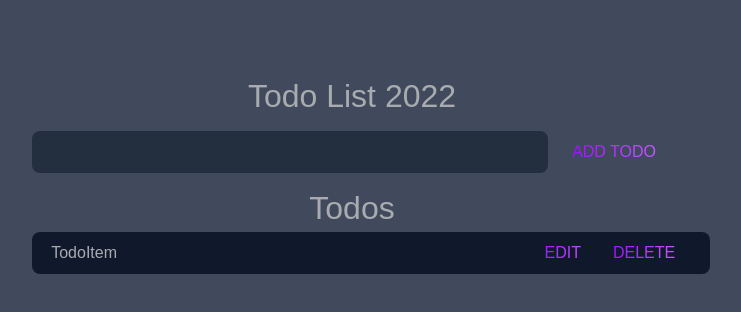
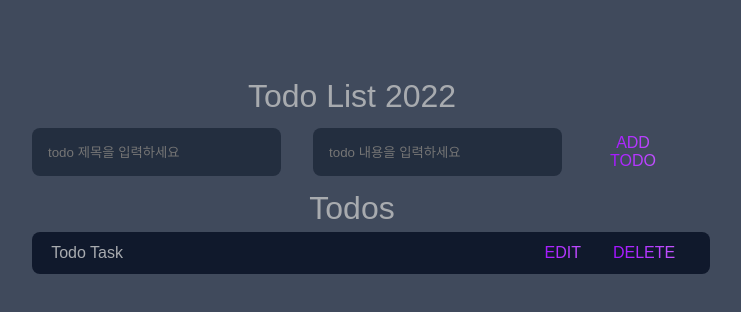
Before and after one commit to starkoora/wanted-pre-onboarding-challenge-fe-1-api, a React (Create React App) app in the folder front/: page / in a window 1280 px wide. Shown: the top 312 px of the page, without its empty margins (288-1029 px from the left). Built offline with nearby package versions, Linux system fonts and the light colour scheme; sample sign-in values are in the browser's storage.

Commit message:
[REFACTOR] Home 컴포넌트 레이아웃 typescript로 migration

```diff
--- a/front/src/components/atoms/Button.tsx
+++ b/front/src/components/atoms/Button.tsx
@@ -3,10 +3,12 @@ import styled from "styled-components";
 
 type ButtonProps = {
   name: string;
+  onClick: () => void;
 };
 
 const Button = (props: ButtonProps) => {
-  return <Btn>{props.name}</Btn>;
+  console.log(props.onClick);
+  return <Btn onClick={props.onClick}>{props.name}</Btn>;
 };
 
 export default Button;
@@ -17,6 +19,7 @@ const Btn = styled.button`
   border-style: none;
   background-color: #404a5c;
   background-image: linear-gradient(to right, #9900ff 0%, #cc66ff 100%);
+  background-clip: text;
   -webkit-background-clip: text;
   -webkit-text-fill-color: transparent;
 `;
--- /dev/null
+++ b/front/src/components/atoms/Input.tsx
@@ -0,0 +1,22 @@
+import React from "react";
+import styled from "styled-components";
+
+type InputProps = {
+  placeholder: string;
+};
+
+const Input = (props: InputProps) => {
+  return <InputSection placeholder={props.placeholder} />;
+};
+
+export default Input;
+
+const InputSection = styled.input`
+  width: 80%;
+  height: 3rem;
+  padding: 0 1rem;
+  margin-right: 2rem;
+  border-radius: 0.5rem;
+  border-style: none;
+  background-color: #232e3f;
+`;
--- a/front/src/components/modules/TodoInput.tsx
+++ b/front/src/components/modules/TodoInput.tsx
@@ -1,12 +1,14 @@
 import React from "react";
 import styled from "styled-components";
 import Button from "components/atoms/Button";
+import Input from "components/atoms/Input";
 
-const TodoInput = () => {
+const TodoInput = (props: any) => {
   return (
     <TodoInputWrapper>
-      <Input />
-      <Button name="ADD TODO" />
+      <Input placeholder="todo 제목을 입력하세요" />
+      <Input placeholder="todo 내용을 입력하세요" />
+      <Button onClick={props.callback} name="ADD TODO" />
     </TodoInputWrapper>
   );
 };
@@ -20,10 +22,3 @@ const TodoInputWrapper = styled.div`
   justify-content: space-between;
   align-items: center;
 `;
-const Input = styled.input`
-  width: 80%;
-  height: 3em;
-  border-radius: 0.5rem;
-  border-style: none;
-  background-color: #232e3f;
-`;
--- a/front/src/components/modules/TodoItem.tsx
+++ b/front/src/components/modules/TodoItem.tsx
@@ -2,13 +2,16 @@ import React from "react";
 import styled from "styled-components";
 import Button from "components/atoms/Button";
 
-const TodoItem = () => {
+type TodoType = {
+  value: string;
+};
+const TodoItem = (props: TodoType) => {
   return (
     <Wrapper>
-      TodoItem
+      {props.value}
       <div>
-        <Button name="EDIT" />
-        <Button name="DELETE" />
+        <Button onClick={() => console.log("edit")} name="EDIT" />
+        <Button onClick={() => console.log("delete")} name="DELETE" />
       </div>
     </Wrapper>
   );
--- a/front/src/pages/Home.tsx
+++ b/front/src/pages/Home.tsx
@@ -1,16 +1,35 @@
-import React from "react";
+import React, { useEffect, useState } from "react";
 import Header from "components/modules/Header";
 import CenterSection from "components/template/CenterSection";
 import TodoInput from "components/modules/TodoInput";
 import TodoItem from "components/modules/TodoItem";
+import axios from "axios";
+
+type TodosType = {
+  title: string;
+  content: string;
+};
 
 const Home = () => {
+  const [token, setToken] = useState<string | null>();
+
+  useEffect(() => {
+    getToken();
+    if (token === null) {
+      window.location.href = "/auth";
+    }
+  }, [token]);
+
+  const getToken = () => {
+    setToken(window.localStorage.getItem("token"));
+  };
+
   return (
     <CenterSection>
       <Header title="Todo List 2022" />
       <TodoInput />
       <Header title="Todos" />
-      <TodoItem />
+      <TodoItem value="Todo Task" />
     </CenterSection>
   );
 };
```
